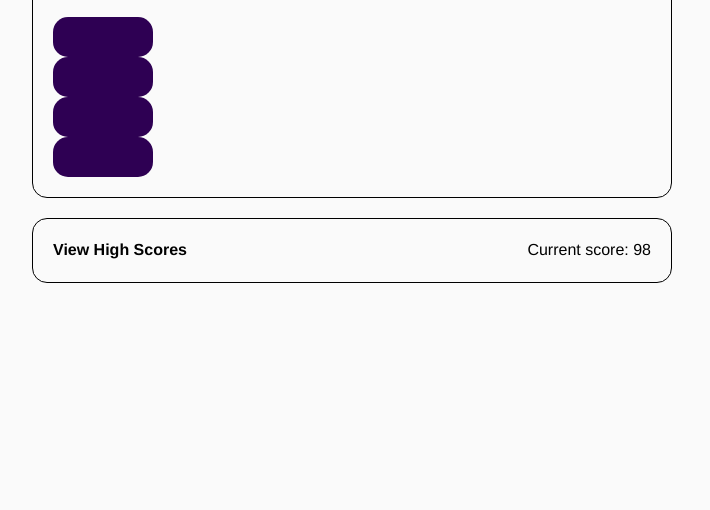
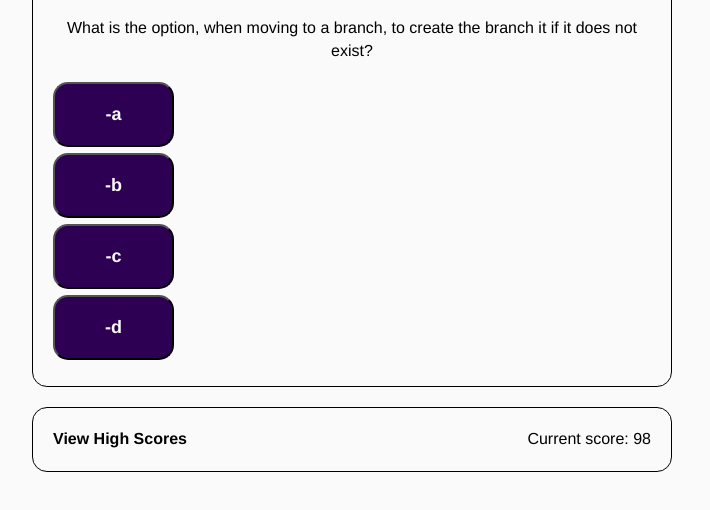
Before and after one commit to rthomson412/Code-Quiz, a plain HTML site: page index.html in a window 1280 px wide. Both pictures are taken after a click on the button "START". Shown: the part 214-724 px from the top of the page, without its empty margins (288-998 px from the left). Drawn offline with Linux system fonts and the light colour scheme.

Commit message:
ReadMe + further CSS

```diff
--- a/index.html
+++ b/index.html
@@ -24,7 +24,6 @@
                 <button class="btn" id="start-btn">START</button>
             </div>
         </section>
-        <div class="feedback hide"></div>
         <section class="quiz-container hide">
             <h2 class="question-header"></h2>
             <div class="question"></div>
@@ -42,6 +41,7 @@
                     <button class="btn" id="btn-d" value="d"></button>
                 </div>
             </div>
+            <div class="feedback hide"></div>
         </section>
         <section class="end">
         </section>
--- a/script.js
+++ b/script.js
@@ -1,43 +1,43 @@
 var codeQuiz = [
   {
-    question: "",
-    a: "",
-    b: "",
-    c: "",
-    d: "",
-    answer: "",
+    question: "What is the option, when moving to a branch, to create the branch it if it does not exist?",
+    a: "-a",
+    b: "-b",
+    c: "-c",
+    d: "-d",
+    answer: "b",
   },
   {
-    question: "",
-    a: "",
-    b: "",
-    c: "",
-    d: "",
-    answer: "",
+    question: "Git Pull is a combination of:",
+    a: "fetch and merge",
+    b: "fetch and pull",
+    c: "pull and merge",
+    d: "pull and add",
+    answer: "a",
   },
   {
-    question: "",
-    a: "",
-    b: "",
-    c: "",
-    d: "",
-    answer: "",
+    question: "Which of these is NOT a javascript operator?",
+    a: "**=",
+    b: "*=",
+    c: "%=",
+    d: "#=",
+    answer: "d",
   },
   {
-    question: "",
-    a: "",
-    b: "",
-    c: "",
-    d: "",
-    answer: "",
+    question: "If we want to show an Arrow as cursor in CSS, then which value we will use?",
+    a: "pointer",
+    b: "arrow",
+    c: "default",
+    d: "clicker",
+    answer: "c",
   },
   {
-    question: "",
-    a: "",
-    b: "",
-    c: "",
-    d: "",
-    answer: "",
+    question: "Which HTML element is used to define description data?",
+    a: "<dd>",
+    b: "<d>",
+    c: "<ol>",
+    d: "<ul>",
+    answer: "a",
   },
 ];
 
--- a/style.css
+++ b/style.css
@@ -5,7 +5,7 @@
 }
 
 body {
-    font-family: Helvetica, Arial, sans-serif;
+    font-family: 'Franklin Gothic Medium', 'Arial Narrow', Arial, sans-serif, Helvetica, Arial, sans-serif;
     line-height: 1.4;
     background-color: #fafafa;
     color: #000;
@@ -46,13 +46,14 @@ header {
 .btn {
     width: 100%;
     padding: 20px 50px;
-    border: 0;
+    border: 15%;
+    margin-bottom: 5%;
     border-radius: 15px;
     background-color: #2e0053;
     color: #fafafa;
     outline: 0;
     font-weight: bold;
-    font-family: Helvetica, Arial, sans-serif;
+    font-family: 'Franklin Gothic Medium', 'Arial Narrow', Arial, sans-serif, Helvetica, Arial, sans-serif;
     font-size: 18px;
 }
 
@@ -80,12 +81,13 @@ header {
     width: 100%;
     justify-content: space-between;
     margin-top: 20px;
+
 }
 
 .feedback {
     margin-bottom: 20px;
     border-bottom: 5px solid;
-    font-size: 40px;
+    font-size: 20px;
     font-style: italic;
     font-weight: bold;
 }
@@ -127,7 +129,7 @@ header {
     border: 10px solid black;
     border-radius: 5px;
     outline: none;
-    font-family: Helvetica, Arial, sans-serif;
+    font-family: 'Franklin Gothic Medium', 'Arial Narrow', Arial, sans-serif, Helvetica, Arial, sans-serif;
     font-size: 16px;
 }
 
```
Also changed, not shown: 1 other file.
